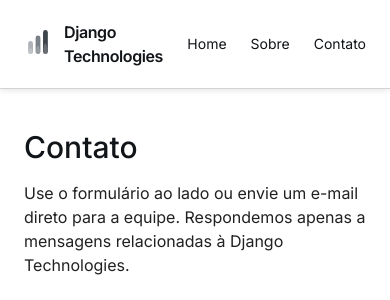
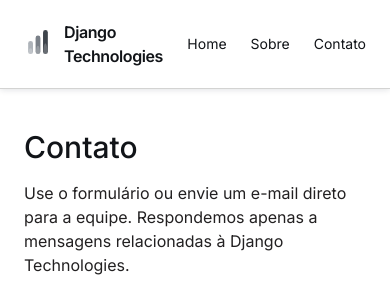
Before and after one commit to django-technologies/django-site, a Next.js app: page /contact in a window 390 px wide. Shown: the top 300 px of the page. Built offline with nearby package versions, Linux system fonts and the light colour scheme.

Commit message:
correção ortografia

```diff
--- a/src/app/contact/page.tsx
+++ b/src/app/contact/page.tsx
@@ -18,7 +18,9 @@ export default function Contact() {
             <div>
               <h1 className="text-3xl lg:text-4xl font-medium">Contato</h1>
               <p className="mt-4 text-[var(--color-muted)] max-w-lg">
-                Use o formulário ao lado ou envie um e-mail direto para a equipe.
+                Use o formulário
+                <span className="hidden lg:inline"> ao lado</span>
+                {' '}ou envie um e-mail direto para a equipe.
                 Respondemos apenas a mensagens relacionadas à Django Technologies.
               </p>
 
```
